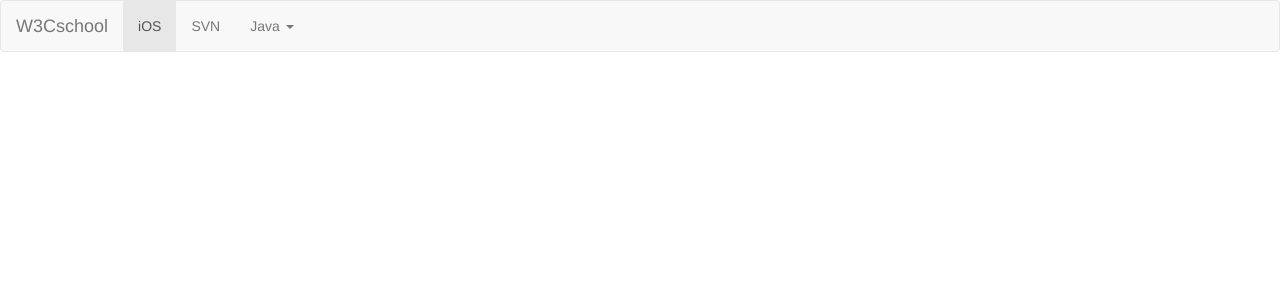
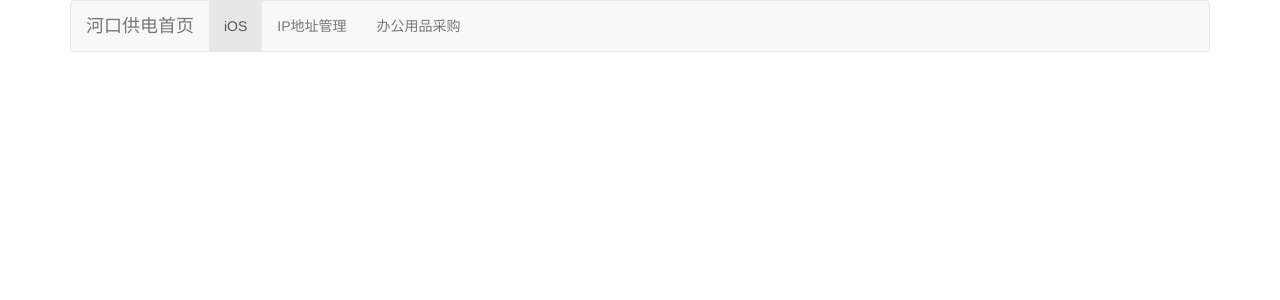
Before and after one commit to liuxkang/hkgdwebs, a Django app: page / in a window 1280 px wide. Shown: the top 300 px of the page. Run offline with Django 3.2, Linux system fonts and the light colour scheme; some libraries are stand-ins or nearby versions.

Commit message:
“20160602修改首页index.htmll模板“

```diff
--- a/ipdb/templates/ipdb/index.html
+++ b/ipdb/templates/ipdb/index.html
@@ -6,40 +6,24 @@
     {% bootstrap_css %}
     {% bootstrap_javascript %}
     {% bootstrap_messages %}
+    <script src="http://apps.bdimg.com/libs/jquery/2.1.4/jquery.min.js"></script>
   </head>
 
   <body>
+    <div class="container">
       <nav class="navbar navbar-default" role="navigation">
 	<div class="navbar-header">
-	<button type="button" class="navbar-toggle" data-toggle="collapse"
-		data-target="#example-navbar-collapse">
-	  <span class="sr-only">切换导航</span>
-	  <span class="icon-bar"></span>
-	  <span class="icon-bar"></span>
-	  <span class="icon-bar"></span>
-	</button>
-	<a class="navbar-brand" href="#">W3Cschool</a>
+	  <a class="navbar-brand" href="#">河口供电首页</a>
 	</div>
 	<div class="collapse navbar-collapse" id="example-navbar-collapse">
 	  <ul class="nav navbar-nav">
 	    <li class="active"><a href="#">iOS</a></li>
-	  <li><a href="#">SVN</a></li>
-	  <li class="dropdown">
-	    <a href="#" class="dropdown-toggle" data-toggle="dropdown">
-	      Java <b class="caret"></b>
-	    </a>
-	    <ul class="dropdown-menu">
-	      <li><a href="#">jmeter</a></li>
-	      <li><a href="#">EJB</a></li>
-	      <li><a href="#">Jasper Report</a></li>
-	      <li class="divider"></li>
-	      <li><a href="#">分离的链接</a></li>
-	      <li class="divider"></li>
-	      <li><a href="#">另一个分离的链接</a></li>
-	    </ul>
+	    <li><a href="#">IP地址管理</a></li>
+	    <li><a href="#">办公用品采购</a><li>
 	    </li>
 	  </ul>
 	</div>
       </nav>
+    </div>
   </body>
 </html>
```
Lines whose indentation alone changed are shown as unchanged.
